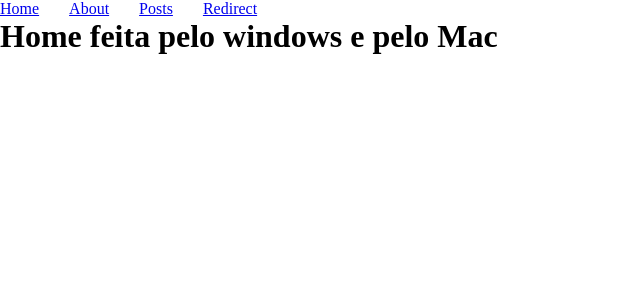
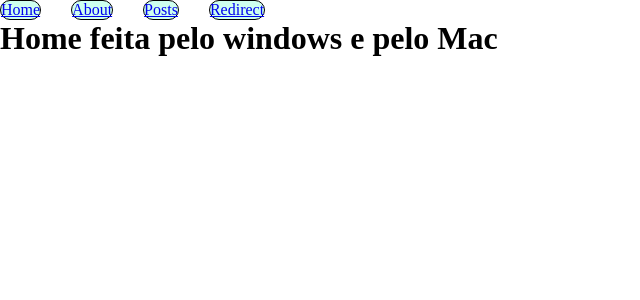
Before and after one commit to jotasoftware/react-router-dom, a React (Vite) app: page / in a window 1280 px wide. Shown: the top 300 px of the page, without its empty margins (0-640 px from the left). Built offline with nearby package versions, Linux system fonts and the light colour scheme.

Commit message:
feito pelo windows3

```diff
--- a/src/components/Menu/style.css
+++ b/src/components/Menu/style.css
@@ -2,4 +2,10 @@
     display: flex;
     list-style: none;
     gap: 30px;
+
 }
+.menu li{
+    background-color: rgb(206, 255, 239);
+    border: 1px solid black;
+    border-radius: 10px;
+}
```
